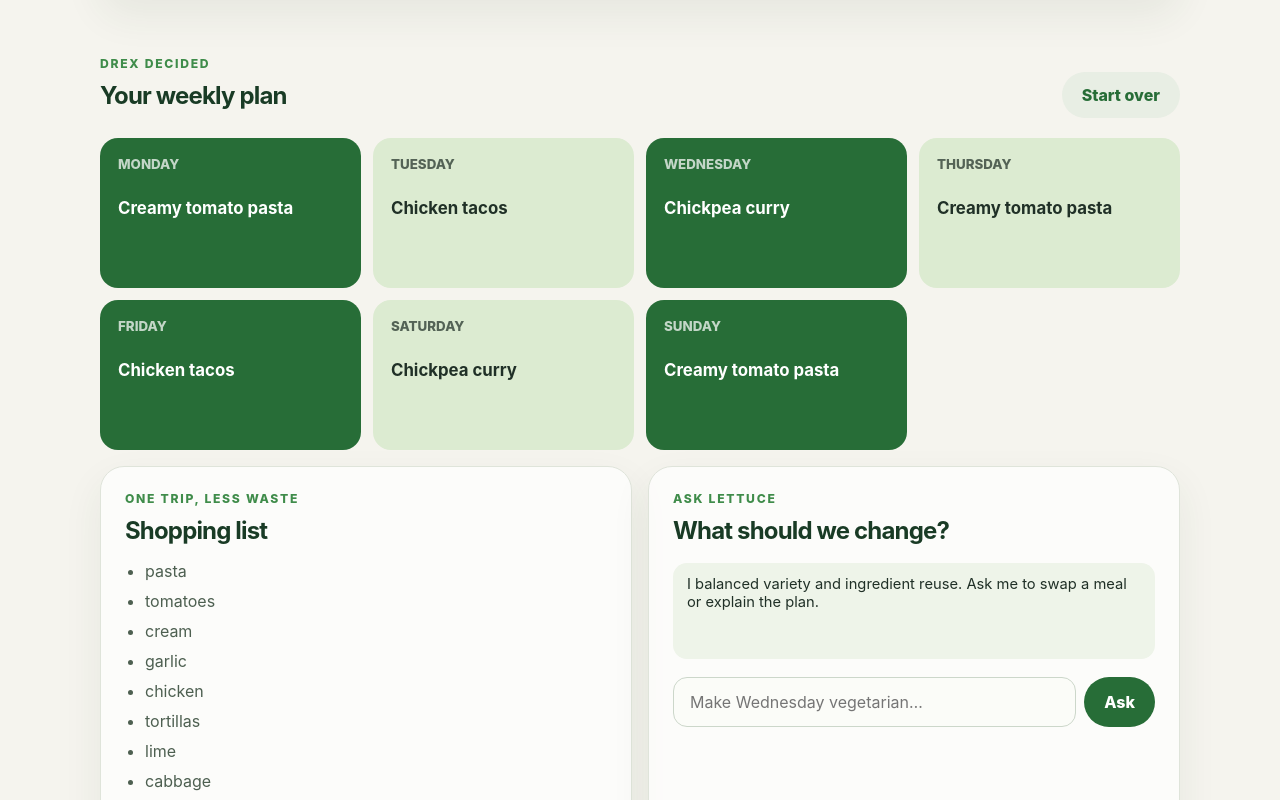
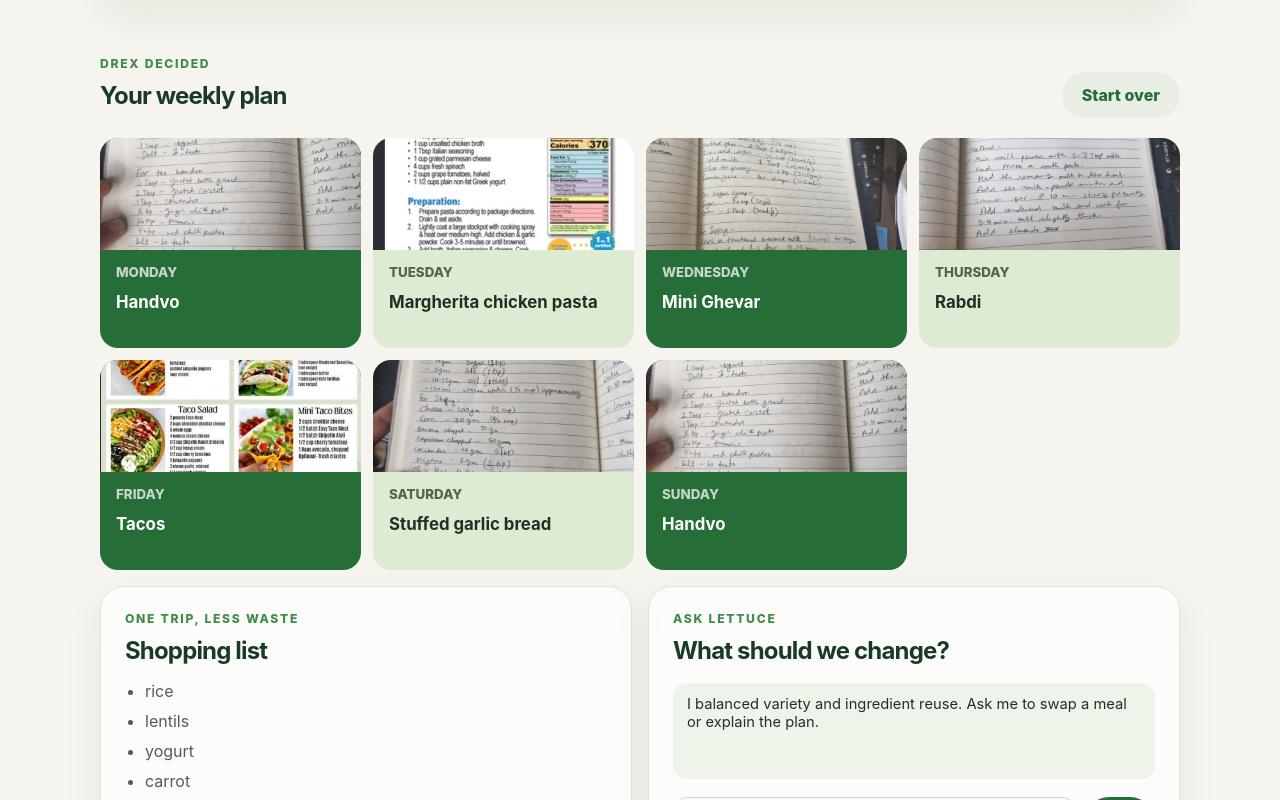
Before and after one commit to lizalad1005/lettucedecide, a plain HTML site: page index.html in a window 1280 px wide. Both pictures are taken after a click on the button "Plan my week". Shown: the part 737-1537 px from the top of the page. Drawn offline with Linux system fonts and the light colour scheme.

Commit message:
Connect recipe photos to weekly meal plan

```diff
--- a/app.js
+++ b/app.js
@@ -10,24 +10,33 @@ const chatLog = document.querySelector("#chat-log");
 
 const days = ["Monday", "Tuesday", "Wednesday", "Thursday", "Friday", "Saturday", "Sunday"];
 const fallbackRecipes = [
-  { name: "Creamy tomato pasta", ingredients: ["pasta", "tomatoes", "cream", "garlic"] },
-  { name: "Chicken tacos", ingredients: ["chicken", "tortillas", "lime", "cabbage"] },
-  { name: "Chickpea curry", ingredients: ["chickpeas", "coconut milk", "spinach", "rice"] },
+  { name: "Handvo", ingredients: ["rice", "lentils", "yogurt", "carrot"], image: "/recipes/Handvo.jpeg" },
+  { name: "Margherita chicken pasta", ingredients: ["chicken", "pasta", "tomatoes", "mozzarella"], image: "/recipes/Margherita Chiken paasta.jpeg" },
+  { name: "Mini Ghevar", ingredients: ["flour", "sugar", "ghee", "milk"], image: "/recipes/MiniGhevar.jpeg" },
+  { name: "Rabdi", ingredients: ["milk", "sugar", "cardamom", "pistachios"], image: "/recipes/Rabdi.jpeg" },
+  { name: "Tacos", ingredients: ["tortillas", "beans", "cabbage", "lime"], image: "/recipes/Taco.jpeg" },
+  { name: "Stuffed garlic bread", ingredients: ["bread", "garlic", "butter", "cheese"], image: "/recipes/WheatstuffedGarlicBread.jpeg" },
 ];
+
+recipeInput.value = fallbackRecipes.map((recipe) => `${recipe.name} — ${recipe.ingredients.join(", ")}`).join("\n");
 
 function parseRecipes() {
   const lines = recipeInput.value.split("\n").map((line) => line.trim()).filter(Boolean);
   if (!lines.length) return fallbackRecipes;
   return lines.map((line, index) => {
     const [namePart, ingredientsPart = "seasonal vegetables"] = line.split("—");
-    return { name: namePart.trim() || `Recipe ${index + 1}`, ingredients: ingredientsPart.split(",").map((item) => item.trim()).filter(Boolean) };
+    return {
+      name: namePart.trim() || `Recipe ${index + 1}`,
+      ingredients: ingredientsPart.split(",").map((item) => item.trim()).filter(Boolean),
+      image: fallbackRecipes[index % fallbackRecipes.length].image,
+    };
   });
 }
 
 function renderPlan(recipes) {
   mealPlan.innerHTML = days.map((day, index) => {
     const recipe = recipes[index % recipes.length];
-    return `<article class="meal-card"><small>${day}</small><h3>${recipe.name}</h3></article>`;
+    return `<article class="meal-card"><img src="${recipe.image}" alt="${recipe.name}" /><div class="meal-card-content"><small>${day}</small><h3>${recipe.name}</h3></div></article>`;
   }).join("");
 
   const ingredients = [...new Set(recipes.flatMap((recipe) => recipe.ingredients.map((item) => item.toLowerCase())))];
--- a/index.html
+++ b/index.html
@@ -20,7 +20,7 @@
           <h2 id="setup-title">Add your recipe cards</h2>
           <p class="muted">Paste a few recipes below. Drex will organize them into a weekly plan.</p>
         </div>
-        <textarea id="recipe-input" rows="8" placeholder="Example:\nCreamy tomato pasta — pasta, tomatoes, cream, garlic\nChicken tacos — chicken, tortillas, lime, cabbage\nChickpea curry — chickpeas, coconut milk, spinach, rice"></textarea>
+        <textarea id="recipe-input" rows="8" aria-label="Recipe cards"></textarea>
         <button id="plan-button" type="button">Plan my week</button>
       </section>
 
--- a/styles.css
+++ b/styles.css
@@ -27,9 +27,11 @@ button:hover { background: #1d572b; }
 .results { padding-top: 56px; }
 .section-heading { display: flex; align-items: end; justify-content: space-between; gap: 16px; margin-bottom: 20px; }
 .meal-grid { display: grid; grid-template-columns: repeat(4, 1fr); gap: 12px; }
-.meal-card { min-height: 150px; padding: 18px; border-radius: 18px; background: #276d37; color: white; }
+.meal-card { min-height: 210px; overflow: hidden; border-radius: 18px; background: #276d37; color: white; }
 .meal-card:nth-child(2n) { background: #dcebd1; color: #203027; }
-.meal-card small { display: block; margin-bottom: 26px; opacity: .72; font-weight: 800; text-transform: uppercase; }
+.meal-card img { display: block; width: 100%; height: 112px; object-fit: cover; }
+.meal-card-content { padding: 14px 16px 16px; }
+.meal-card small { display: block; margin-bottom: 12px; opacity: .72; font-weight: 800; text-transform: uppercase; }
 .meal-card h3 { margin: 0; font-size: 1.05rem; }
 .lower-grid { display: grid; grid-template-columns: 1fr 1fr; gap: 16px; margin-top: 16px; }
 .panel { padding: 24px; }
```
